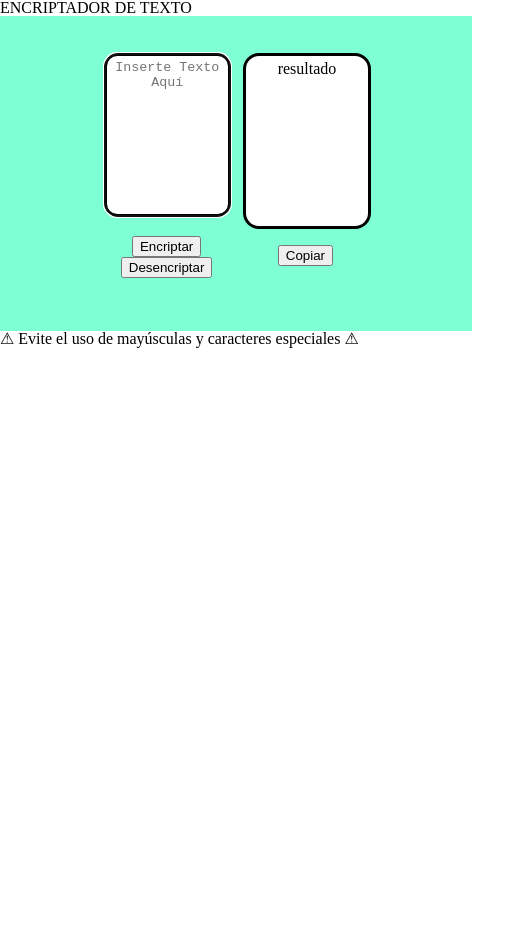
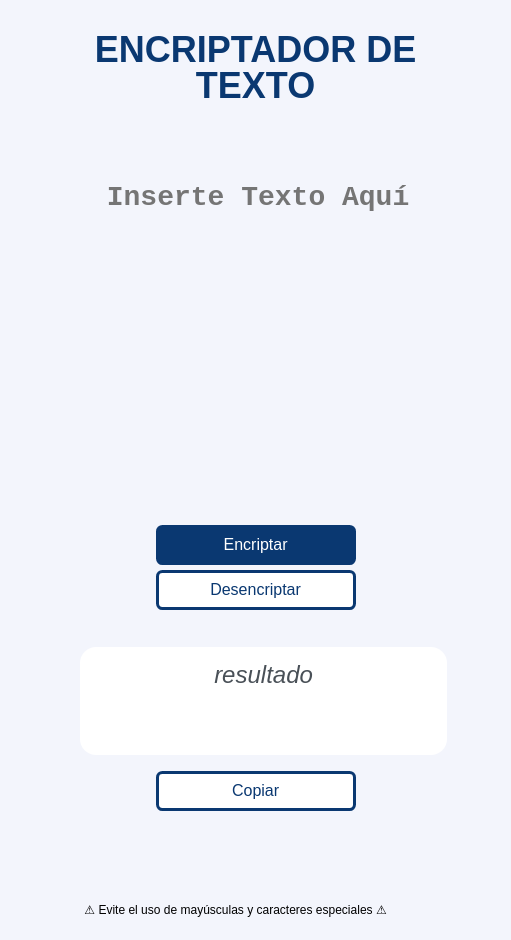
Before and after one commit to CarlosDanielEspinoza/EncriptadorDeTextoOne, a plain HTML site: page index.html in a window 390 px wide. Shown: the whole page, 511 px wide, since content can reach past the window. Before the commit the page ends 844 px from the top, so only its background shows below. Drawn offline with Linux system fonts and the light colour scheme.

Commit message:
Se agregaron nuevos estilos y media query para el responsive, basico.

```diff
--- a/style.css
+++ b/style.css
@@ -1,30 +1,64 @@
+body{
+    background-color: #F3F5FC;
+    font-family: Arial, Helvetica, sans-serif;
+    display: flex;
+    flex-direction: column;
+    justify-content: center;
+}
+
+header{
+    width: 90%;
+    padding: 2em 5em 2em 5em;
+    margin: 0 auto;
+    text-align: center;
+}
+
+header h1{
+    padding-top: 0.5em;
+    padding-bottom: 0.5em;
+    color: #0A3871;
+    font-weight: bold;
+    font-size: 36px;
+    display: inline;
+}
+
 main{
-    background-color: aquamarine;
-    width: 80%;
+    width: 90%;
     padding: 2em 5em 2em 5em;
     margin: 0 auto;
     text-align: center;
 }
 
 section{
+    text-align: center;
     vertical-align: top;
     display: inline-block;
     width: 40%;
-    height: 90%;
+    height: 70vh;
     padding: 5px;
 }
 
-#texto{
+.primera-seccion{
+    padding-right: 5%;
+}
+
+.segunda-seccion{
+    width: 25%;
+}
+
+.area-texto{
     resize: none;
-    border-color: black;
+    border-color: none;
     width: 90%;
-    background-color: white;
-    border-radius: 1em;
-    border-color: black;
-    border: 3px;
-    border-style: solid;
-    padding: 0.3em;
+    height: 55vh;
+    background-color: rgba(0, 0, 0, 0);
+    border: 0px;
+    outline: none;
+    padding: 0.5em;
     text-align: center;
+    color: #0A3871;
+    font-weight: bold;
+    font-size: 28px;
 }
 
 .seccion-botones{
@@ -32,15 +66,88 @@ section{
     padding: 1em;
 }
 
+.boton{
+    font-size: 16px;
+    font-weight: 400;
+    width: 200px;
+    height: 40px;
+    margin-bottom: 0.3em;
+    border-radius: 0.4em;
+    border: 3px;
+    border-style: solid;
+    cursor: pointer;
+    outline: none;
+    padding: 0.2em;
+
+    background-color: white;
+    color: #0A3871;
+    border-color: #0A3871;
+    transition: transform 0.2s;
+}
+
+.boton:hover{
+    transform: scale(1.02);
+}
+
+.boton:active{
+    filter: brightness(1.3);
+}
+
+#encriptar{
+    background-color: #0A3871;
+    color: white;
+}
+
 .zona-resultado{
     display: block;
     background-color: white;
     border-radius: 1em;
-    border-color: black;
-    border: 3px;
-    border-style: solid;
+    width: 100%;
+    min-height: 55vh;
+    height: auto;
+    padding: 0.5em;
+    padding-top: 1em;
+    text-align: center;
+    font-style: italic;
+}
+
+.resultado-encriptacion{
+    color: #495057;
+    font-size: 24px;
+    font-weight: 400;
+    word-wrap: break-word;
+}
+
+#copiar{
+    width: auto;
+    min-width: 100%;
+}
+
+footer{
     width: 90%;
-    height: 10em;
-    padding: 0.3em;
+    padding: 2em 5em 2em 5em;
+    margin: 0 auto;
     text-align: center;
+    font-size: 12px;
 }
+
+@media (max-width:570px){
+
+    section{
+        display: inline;
+        height: 40%;
+    }
+
+    .area-texto{
+        height: auto;
+    }
+    .zona-resultado{
+        min-height: 10vh;
+        height: auto;
+    }
+
+    #copiar{
+        width: auto;
+        min-width: 200px
+    }
+}
```
